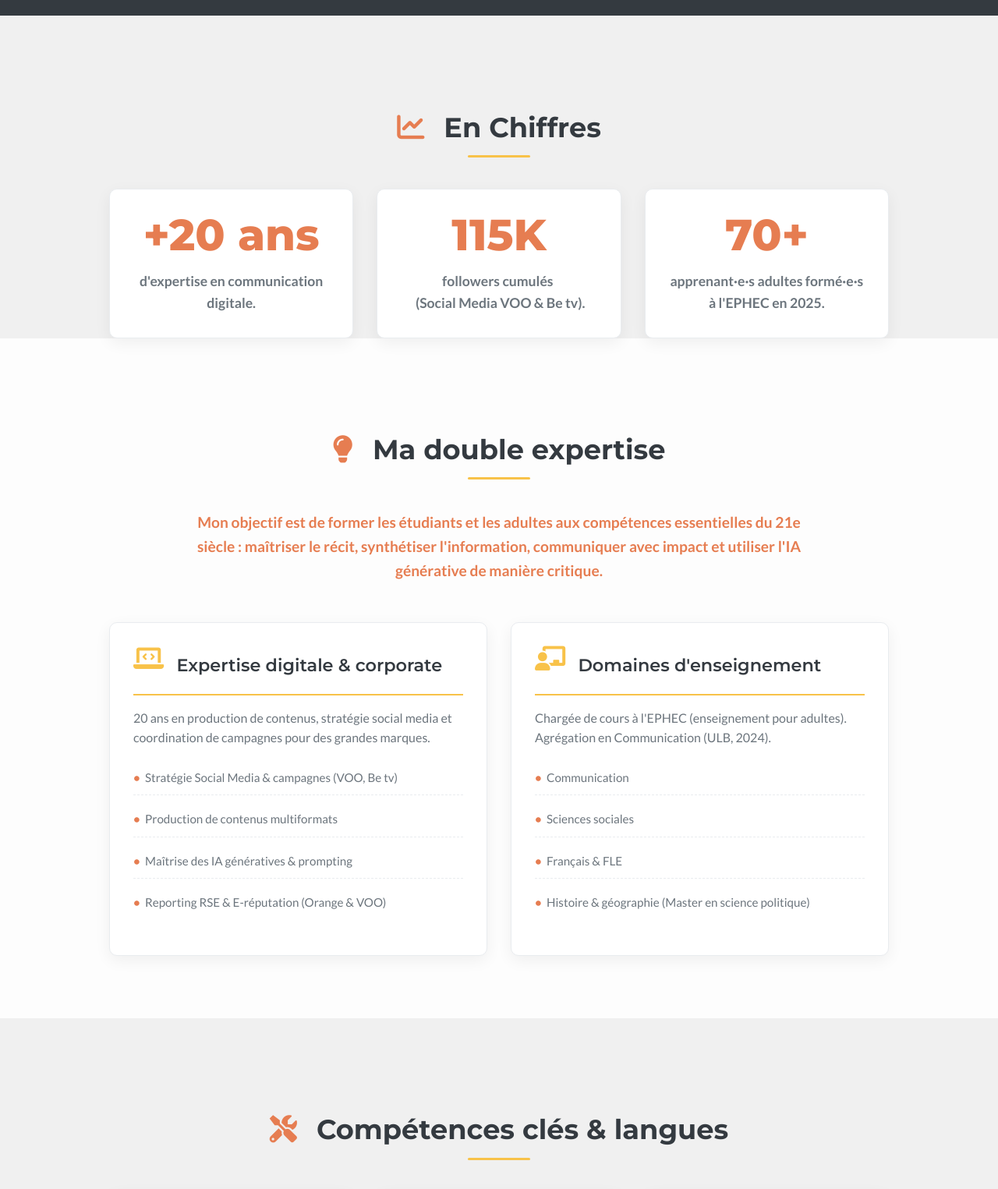
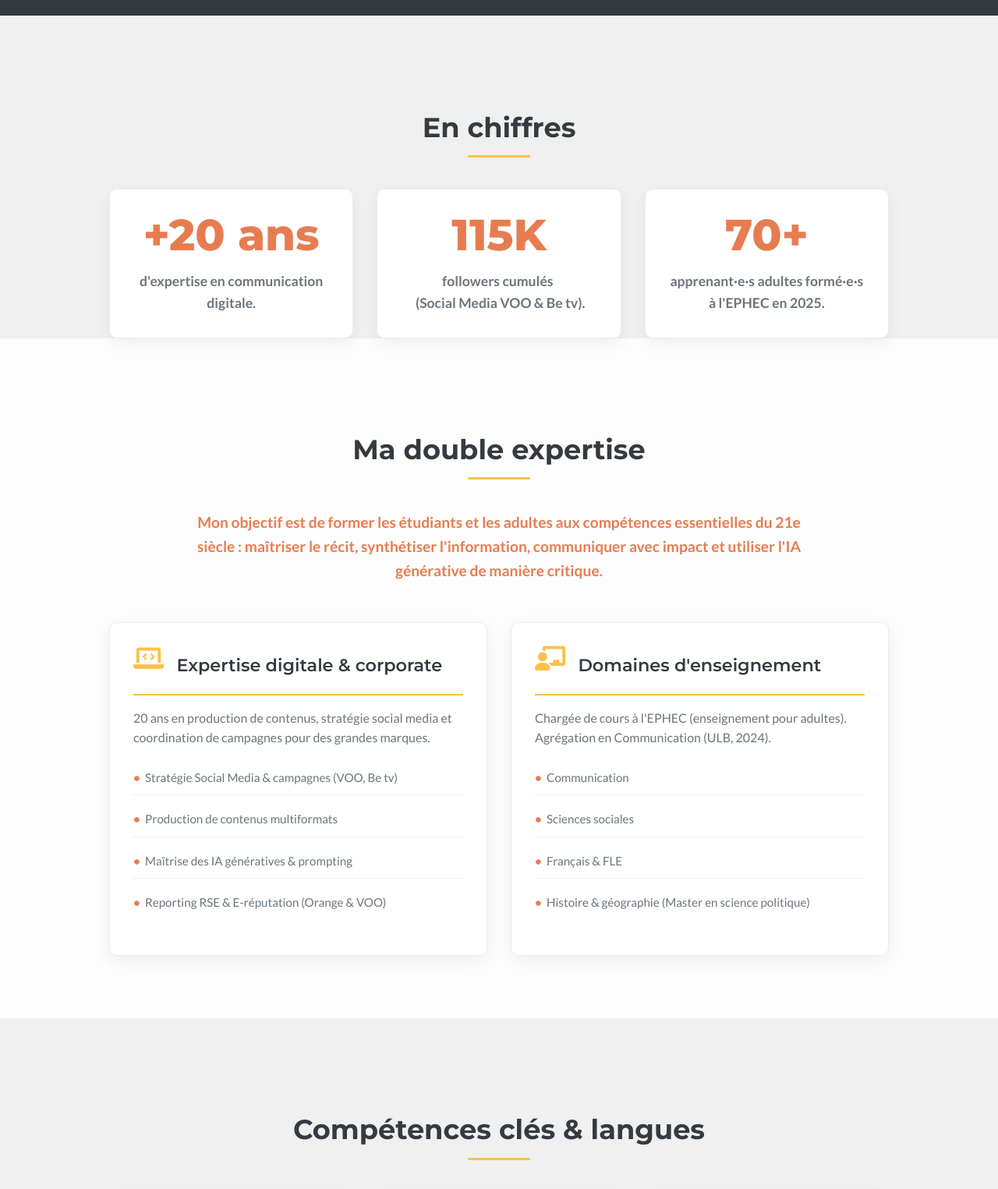
Before and after one commit to Alexasito/cv-alexasito, a plain HTML site: page index.html in a window 1280 px wide. Shown: the part 520-2045 px from the top of the page at 78% size. Drawn offline with Linux system fonts and the light colour scheme.

Commit message:
Remove icons from h3 tags and update text
Removed icon elements from h3 tags and updated their content.

```diff
--- a/index.html
+++ b/index.html
@@ -146,10 +146,11 @@
             position: relative;
         }
 
-        h3 i {
+        /* L'icône est retirée de l'HTML, la règle CSS n'est plus nécessaire mais est conservée pour les autres h3 */
+        /* h3 i {
             color: var(--primary-accent-color);
             margin-right: 15px;
-        }
+        } */
 
         /* Underline effect for H3 */
         h3::after {
@@ -617,7 +618,7 @@ que j'aspire désormais à transmettre.</h2>
 
     <section id="chiffres" style="padding-bottom: 0;">
         <div class="container">
-            <h3><i class="fas fa-chart-line"></i> En Chiffres</h3>
+            <h3>En chiffres</h3>
             <div class="grid-3">
 
                 <div class="card" style="text-align: center;">
@@ -641,7 +642,7 @@ que j'aspire désormais à transmettre.</h2>
 
     <section id="mission">
         <div class="container">
-            <h3><i class="fas fa-lightbulb"></i> Ma double expertise</h3>
+            <h3>Ma double expertise</h3>
 
             <p class="mission-intro">Mon objectif est de former les étudiants et les adultes aux compétences essentielles du 21e siècle : <strong>maîtriser le récit, synthétiser l'information, communiquer avec impact et utiliser l'IA générative de manière critique.</strong></p>
             <div class="grid-2">
@@ -674,7 +675,7 @@ que j'aspire désormais à transmettre.</h2>
 
     <section id="skills">
         <div class="container">
-            <h3><i class="fas fa-tools"></i> Compétences clés & langues</h3>
+            <h3>Compétences clés & langues</h3>
             <div class="grid-3">
 
                 <div class="card">
@@ -715,7 +716,7 @@ que j'aspire désormais à transmettre.</h2>
 
     <section id="experience">
         <div class="container">
-            <h3><i class="fas fa-briefcase"></i> Expériences Professionnelles</h3>
+            <h3>Expériences Professionnelles</h3>
             <div class="timeline">
 
                 <div class="timeline-item">
@@ -756,7 +757,7 @@ que j'aspire désormais à transmettre.</h2>
 
     <section id="projets">
         <div class="container">
-            <h3><i class="fas fa-palette"></i> Projets & Passions</h3>
+            <h3>Projets & Passions</h3>
             <div class="grid-3">
 
                 <div class="card">
```
